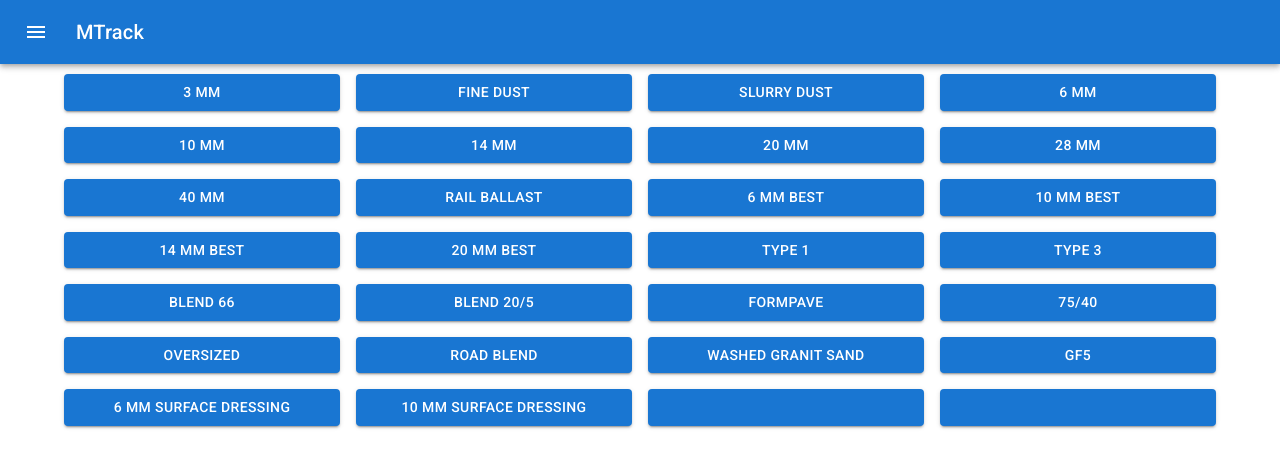
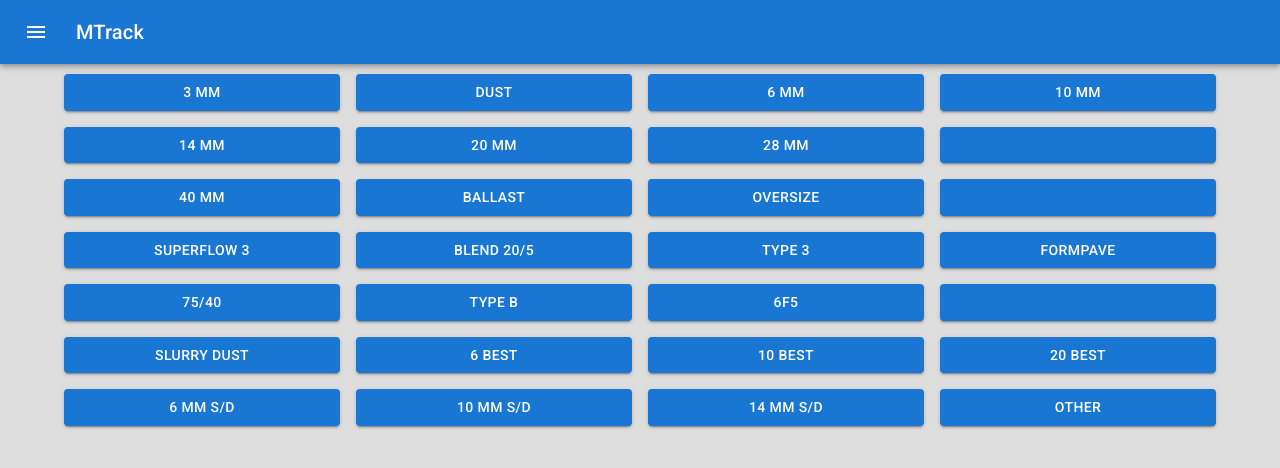
Before and after one commit to tvolkovickas/mtrack-web, a React (Create React App) app: page / in a window 1280 px wide. Shown: the top 468 px of the page. Built offline with nearby package versions, Linux system fonts and the light colour scheme.

Commit message:
Add other for materials

```diff
--- a/src/App.js
+++ b/src/App.js
@@ -1,15 +1,12 @@
-import React, { useState, useEffect } from "react";
+import React, { useState } from "react";
 import CssBaseline from "@mui/material/CssBaseline";
 import {
-  Unstable_Grid2 as Grid,
   Container,
-  Button,
   AppBar,
   Toolbar,
   IconButton,
   Box,
   Typography,
-  TextField,
 } from "@mui/material";
 import MenuIcon from "@mui/icons-material/Menu";
 
@@ -18,88 +15,60 @@ import "@fontsource/roboto/400.css";
 import "@fontsource/roboto/500.css";
 import "@fontsource/roboto/700.css";
 
-import styles from "./style.module.css";
+import Materials from "./components/Materials";
+import Other from "./components/Other";
+import Counter from "./components/Counter";
+import Destination from "./components/Destination";
+
+const STAGES = {
+  MATERIALS: "MATERIALS",
+  DESTINATION: "DESTINATION",
+  OTHER: "OTHER",
+  TIMER: "TIMER",
+};
 
 const Mtrack = () => {
-  const [selectedItem, setSelectedItem] = useState(null);
+  const [material, setMaterial] = useState(null);
   const [destination, setDestination] = useState(null);
-  const [counter, setCounter] = useState(null);
-  const [otherDestination, setOtherDestination] = useState(null);
-  const items = [
-    "3 mm",
-    "FINE DUST",
-    "SLURRY DUST",
-    "6 mm",
-    "10 mm",
-    "14 mm",
-    "20 mm",
-    "28 mm",
-    "40 mm",
-    "RAIL BALLAST",
-    "6 mm BEST",
-    "10 mm BEST",
-    "14 mm BEST",
-    "20 mm BEST",
-    "TYPE 1",
-    "TYPE 3",
-    "BLEND 66",
-    "BLEND 20/5",
-    "FORMPAVE",
-    "75/40",
-    "OVERSIZED",
-    "ROAD BLEND",
-    "WASHED GRANIT SAND",
-    "GF5",
-    "6 mm SURFACE DRESSING",
-    "10 mm SURFACE DRESSING",
-    "",
-    "",
-  ];
-
-  const destinationItems = [
-    "STOCK",
-    "BENNY",
-    "WASHPLANT",
-    "ST HEAVENS",
-    "EXTENSION",
-    "OTHER",
-  ];
+  const [currentStage, setCurrentStage] = useState(STAGES.MATERIALS);
 
   const stopCounter = () => {
-    setCounter(null);
-    setSelectedItem(null);
+    setMaterial(null);
     setDestination(null);
+    setCurrentStage(STAGES.MATERIALS);
   };
+
+  const setOther = (other) => {
+    if (material === null) {
+      setMaterial(other);
+      setCurrentStage(STAGES.DESTINATION);
+    } else {
+      setDestination(other);
+      setCurrentStage(STAGES.TIMER);
+    }
+  };
+
   const startCounter = (destination) => {
     if (destination === "OTHER") {
-      setOtherDestination(destination);
+      setCurrentStage(STAGES.OTHER);
     } else {
-      setDestinationAndStartCounter(destination);
+      setDestination(destination);
+      setCurrentStage(STAGES.TIMER);
     }
   };
-  const setDestinationAndStartCounter = (destination) => {
-    setOtherDestination(null);
-    setDestination(destination);
-    setCounter(0);
-  };
+
   const selectItem = (item) => {
     if (item === "") {
       return;
     }
-    setSelectedItem(item);
+    if (item === "OTHER") {
+      setCurrentStage(STAGES.OTHER);
+      return;
+    }
+    setMaterial(item);
+    setCurrentStage(STAGES.DESTINATION);
   };
 
-  useEffect(() => {
-    let timer1;
-    if (counter !== null) {
-      timer1 = setTimeout(() => {
-        setCounter((counter) => counter + 1);
-      }, 1000);
-    }
-    return () => {
-      clearTimeout(timer1);
-    };
-  }, [counter]);
   return (
     <Box>
       <CssBaseline />
@@ -120,127 +89,24 @@ const Mtrack = () => {
         </Toolbar>
       </AppBar>
       <Container sx={{ marginTop: "10px" }}>
-        {!selectedItem && (
-          <Grid container spacing={2} disableEqualOverflow columns={8}>
-            {items.map((item, index) => (
-              <Grid xs={4} sm={2} key={index}>
-                <Button
-                  fullWidth
-                  sx={{ height: "100%" }}
-                  variant="contained"
-                  onClick={() => selectItem(item)}
-                >
-                  {item}
-                </Button>
-              </Grid>
-            ))}
-          </Grid>
+        {currentStage === STAGES.MATERIALS && (
+          <Materials selectItem={selectItem} />
         )}
 
-        {otherDestination && (
-          <Box display="flex" alignItems="center" justifyContent="center">
-            <TextField
-              id="outlined-basic"
-              label={otherDestination}
-              variant="outlined"
-              onChange={(event) => setOtherDestination(event.target.value)}
-            />
-            <Button
-              sx={{ height: "100%", marginLeft: "15px" }}
-              variant="contained"
-              color="success"
-              size="large"
-              onClick={() => setDestinationAndStartCounter(otherDestination)}
-            >
-              Set Destination
-            </Button>
-          </Box>
+        {currentStage === STAGES.OTHER && (
+          <Other setOther={setOther} material={material} />
         )}
 
-        {selectedItem && !destination && !otherDestination && (
-          <Grid container spacing={2} disableEqualOverflow columns={3}>
-            <Grid xs={3}>
-              <div className={styles.selectedItem}>{selectedItem}</div>
-            </Grid>
-            {destinationItems.map((item, index) => (
-              <Grid xs={1} key={index}>
-                <Button
-                  fullWidth
-                  sx={{ height: "100%" }}
-                  variant="contained"
-                  color="success"
-                  onClick={() => startCounter(item)}
-                >
-                  {item}
-                </Button>
-              </Grid>
-            ))}
-          </Grid>
+        {currentStage === STAGES.DESTINATION && (
+          <Destination selectedItem={material} startCounter={startCounter} />
         )}
 
-        {selectedItem && destination && !otherDestination && (
-          <Button
-            fullWidth
-            variant="contained"
-            onClick={stopCounter}
-            color="success"
-          >
-            <Grid
-              container
-              disableEqualOverflow
-              columns={3}
-              sx={{ width: "100%" }}
-            >
-              <Grid
-                xs={3}
-                lg={1}
-                className={styles.destination}
-                sx={{
-                  borderRight: { lg: "1px solid white" },
-                  borderBottom: { xs: "1px solid white", lg: "none" },
-                }}
-              >
-                {selectedItem}
-              </Grid>
-              <Grid xs={3} lg={1} className={styles.destination}>
-                To
-              </Grid>
-              <Grid
-                xs={3}
-                lg={1}
-                className={styles.destination}
-                sx={{
-                  borderLeft: { lg: "1px solid white" },
-                  borderTop: { xs: "1px solid white", lg: "none" },
-                }}
-              >
-                {destination}
-              </Grid>
-              <Grid xs={3} sx={{ borderTop: "1px solid white" }}>
-                {counter !== null && (
-                  <div className={styles.counter}>
-                    <div>
-                      {Math.floor((counter % (60 * 60 * 24)) / (60 * 60))
-                        .toString()
-                        .padStart(2, "0")}
-                    </div>
-                    <div className={styles.blinker}>:</div>
-                    <div>
-                      {Math.floor((counter % (60 * 60)) / 60)
-                        .toString()
-                        .padStart(2, "0")}
-                    </div>
-                    <div className={styles.blinker}>:</div>
-                    <div>
-                      {Math.floor(counter % 60)
-                        .toString()
-                        .padStart(2, "0")}
-                    </div>
-                  </div>
-                )}
-              </Grid>
-            </Grid>
-          </Button>
+        {currentStage === STAGES.TIMER && (
+          <Counter
+            selectedItem={material}
+            destination={destination}
+            stopCounter={stopCounter}
+          />
         )}
       </Container>
     </Box>
--- /dev/null
+++ b/src/components/Counter.jsx
@@ -0,0 +1,74 @@
+import React, { useState, useEffect } from "react";
+import { Unstable_Grid2 as Grid, Button } from "@mui/material";
+
+import styles from "../style.module.css";
+
+const Counter = ({ stopCounter, selectedItem, destination }) => {
+  const [counter, setCounter] = useState(0);
+
+  useEffect(() => {
+    let timer1;
+    if (counter !== null) {
+      timer1 = setTimeout(() => {
+        setCounter((counter) => counter + 1);
+      }, 1000);
+    }
+    return () => {
+      clearTimeout(timer1);
+    };
+  }, [counter]);
+  return (
+    <Button fullWidth variant="contained" onClick={stopCounter} color="success">
+      <Grid container disableEqualOverflow columns={3} sx={{ width: "100%" }}>
+        <Grid
+          xs={3}
+          lg={1}
+          className={styles.destination}
+          sx={{
+            borderRight: { lg: "1px solid white" },
+            borderBottom: { xs: "1px solid white", lg: "none" },
+          }}
+        >
+          {selectedItem}
+        </Grid>
+        <Grid xs={3} lg={1} className={styles.destination}>
+          To
+        </Grid>
+        <Grid
+          xs={3}
+          lg={1}
+          className={styles.destination}
+          sx={{
+            borderLeft: { lg: "1px solid white" },
+            borderTop: { xs: "1px solid white", lg: "none" },
+          }}
+        >
+          {destination}
+        </Grid>
+        <Grid xs={3} sx={{ borderTop: "1px solid white" }}>
+          <div className={styles.counter}>
+            <div>
+              {Math.floor((counter % (60 * 60 * 24)) / (60 * 60))
+                .toString()
+                .padStart(2, "0")}
+            </div>
+            <div className={styles.blinker}>:</div>
+            <div>
+              {Math.floor((counter % (60 * 60)) / 60)
+                .toString()
+                .padStart(2, "0")}
+            </div>
+            <div className={styles.blinker}>:</div>
+            <div>
+              {Math.floor(counter % 60)
+                .toString()
+                .padStart(2, "0")}
+            </div>
+          </div>
+        </Grid>
+      </Grid>
+    </Button>
+  );
+};
+
+export default Counter;
--- /dev/null
+++ b/src/components/Destination.jsx
@@ -0,0 +1,37 @@
+import React from "react";
+import { Unstable_Grid2 as Grid, Button } from "@mui/material";
+
+import styles from "../style.module.css";
+
+const Destination = ({ selectedItem, startCounter }) => {
+  const destinationItems = [
+    "STOCK",
+    "BENNY",
+    "WASHPLANT",
+    "ST HEAVENS",
+    "EXTENSION",
+    "OTHER",
+  ];
+  return (
+    <Grid container spacing={2} disableEqualOverflow columns={3}>
+      <Grid xs={3}>
+        <div className={styles.selectedItem}>{selectedItem}</div>
+      </Grid>
+      {destinationItems.map((item, index) => (
+        <Grid xs={1} key={index}>
+          <Button
+            fullWidth
+            sx={{ height: "100%" }}
+            variant="contained"
+            color="success"
+            onClick={() => startCounter(item)}
+          >
+            {item}
+          </Button>
+        </Grid>
+      ))}
+    </Grid>
+  );
+};
+
+export default Destination;
--- /dev/null
+++ b/src/components/Materials.jsx
@@ -0,0 +1,53 @@
+import React from "react";
+import { Unstable_Grid2 as Grid, Button } from "@mui/material";
+
+const Materials = ({ selectItem }) => {
+  const items = [
+    "3 mm",
+    "DUST",
+    "6 mm",
+    "10 mm",
+    "14 mm",
+    "20 mm",
+    "28 mm",
+    "",
+    "40 mm",
+    "BALLAST",
+    "OVERSIZE",
+    "",
+    "SUPERFLOW 3",
+    "BLEND 20/5",
+    "TYPE 3",
+    "FORMPAVE",
+    "75/40",
+    "TYPE B",
+    "6F5",
+    "",
+    "SLURRY DUST",
+    "6 BEST",
+    "10 BEST",
+    "20 BEST",
+    "6 mm S/D",
+    "10 mm S/D",
+    "14 mm S/D",
+    "OTHER",
+  ];
+  return (
+    <Grid container spacing={2} disableEqualOverflow columns={8}>
+      {items.map((item, index) => (
+        <Grid xs={4} sm={2} key={index}>
+          <Button
+            fullWidth
+            sx={{ height: "100%" }}
+            variant="contained"
+            onClick={() => selectItem(item)}
+          >
+            {item}
+          </Button>
+        </Grid>
+      ))}
+    </Grid>
+  );
+};
+
+export default Materials;
--- /dev/null
+++ b/src/components/Other.jsx
@@ -0,0 +1,27 @@
+import React, { useState } from "react";
+import { Button, Box, TextField } from "@mui/material";
+
+const Other = ({ setOther, material }) => {
+  const [currentOther, setCurrentOther] = useState("Other");
+  return (
+    <Box display="flex" alignItems="center" justifyContent="center">
+      <TextField
+        id="outlined-basic"
+        label="Other"
+        variant="outlined"
+        onChange={(event) => setCurrentOther(event.target.value)}
+      />
+      <Button
+        sx={{ height: "100%", marginLeft: "15px" }}
+        variant="contained"
+        color="success"
+        size="large"
+        onClick={() => setOther(currentOther)}
+      >
+        {`Set ${material ? "Destination" : "Material"}`}
+      </Button>
+    </Box>
+  );
+};
+
+export default Other;
--- a/src/index.css
+++ b/src/index.css
@@ -1,13 +1,21 @@
 body {
   margin: 0;
-  font-family: -apple-system, BlinkMacSystemFont, 'Segoe UI', 'Roboto', 'Oxygen',
-    'Ubuntu', 'Cantarell', 'Fira Sans', 'Droid Sans', 'Helvetica Neue',
+  font-family: -apple-system, BlinkMacSystemFont, "Segoe UI", "Roboto", "Oxygen",
+    "Ubuntu", "Cantarell", "Fira Sans", "Droid Sans", "Helvetica Neue",
     sans-serif;
   -webkit-font-smoothing: antialiased;
   -moz-osx-font-smoothing: grayscale;
 }
 
 code {
-  font-family: source-code-pro, Menlo, Monaco, Consolas, 'Courier New',
+  font-family: source-code-pro, Menlo, Monaco, Consolas, "Courier New",
     monospace;
 }
+
+html {
+  background-color: #dedede;
+}
+
+#root {
+  background-color: #dedede;
+}
```
